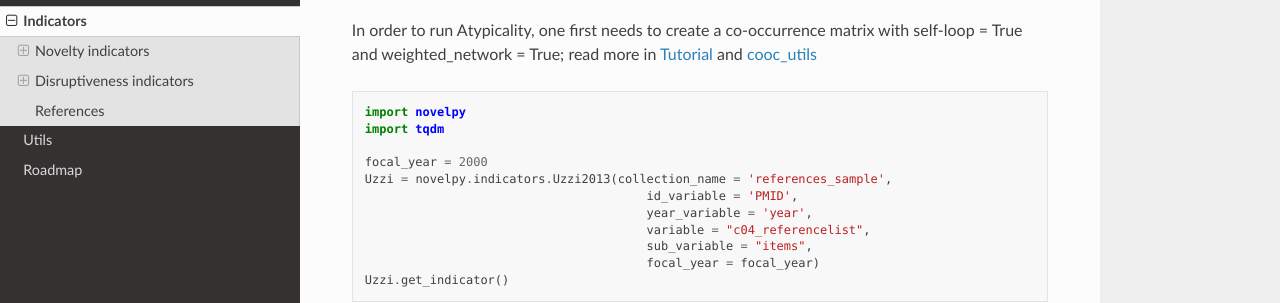
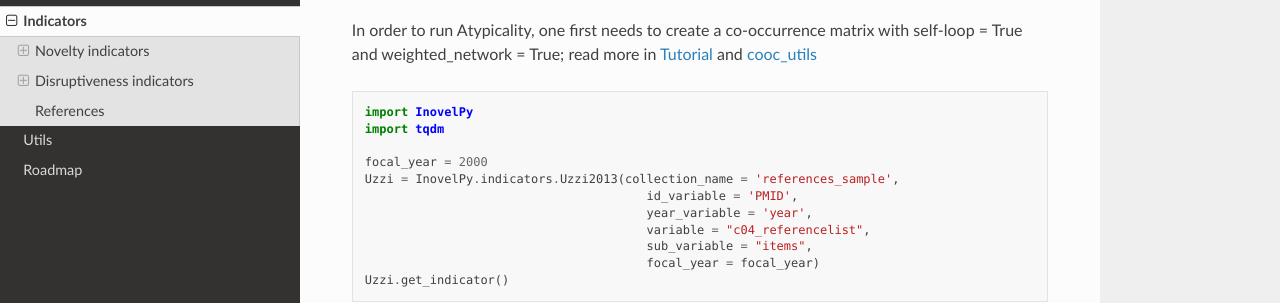
Before and after one commit to metalearning-ibrahimy/InovelPy, a Sphinx documentation site: the page built from docs/source/indicators.rst, in a window 1280 px wide and 900 px high, scrolled down 1839 px. Shown: the part 155-458 px from the top of the window. Built offline with Sphinx 7.4.7 and the Read the Docs theme 2.0.0, drawn with Linux system fonts in a browser that asks for light colours; cross-references to code outside the pages are shown as plain code; some of the changed text lies outside the part shown.

Commit message:
Update indicators.rst

```diff
--- a/docs/source/indicators.rst
+++ b/docs/source/indicators.rst
@@ -59,11 +59,11 @@ In order to run Atypicality, one first needs to create a co-occurrence matrix wi
 
 .. code-block:: python
 
-   import novelpy
+   import InovelPy
    import tqdm
 
    focal_year = 2000
-   Uzzi = novelpy.indicators.Uzzi2013(collection_name = 'references_sample',
+   Uzzi = InovelPy.indicators.Uzzi2013(collection_name = 'references_sample',
                                           id_variable = 'PMID',
                                           year_variable = 'year',
                                           variable = "c04_referencelist",
@@ -115,7 +115,7 @@ In order to run this novelty indicator you first need to create a co-occurence m
 
    focal_year = 2000
 
-   Foster = novelpy.indicators.Foster2015(collection_name = 'references_sample',
+   Foster = InovelPy.indicators.Foster2015(collection_name = 'references_sample',
                                           id_variable = 'PMID',
                                           year_variable = 'year',
                                           variable = "c04_referencelist",
@@ -165,11 +165,11 @@ In order to run "commonness" you first need to create a co-occurrence matrix wit
 
 .. code-block:: python
 
-   import novelpy
+   import InovelPy
 
    focal_year = 2000
 
-   Lee = novelpy.indicators.Lee2015(collection_name = 'references_sample',
+   Lee = InovelPy.indicators.Lee2015(collection_name = 'references_sample',
                                           id_variable = 'PMID',
                                           year_variable = 'year',
                                           variable = "c04_referencelist",
@@ -220,11 +220,11 @@ In order to run the indicator, one first needs to create a co-occurrence matrix
 
 .. code-block:: python
 
-   import novelpy
+   import InovelPy
 
    focal_year = 2000
 
-   Wang = novelpy.indicators.Wang2017(collection_name = 'references_sample',
+   Wang = InovelPy.indicators.Wang2017(collection_name = 'references_sample',
                                           id_variable = 'PMID',
                                           year_variable = 'year',
                                           variable = "c04_referencelist",
@@ -279,10 +279,10 @@ In order to run the indicator you first need to embed articles using the functio
 
 .. code-block:: python
 
-   import novelpy
+   import InovelPy
 
    focal_year = 2000
-   shibayama = novelpy.indicators.Shibayama2021(
+   shibayama = InovelPy.indicators.Shibayama2021(
       collection_name = 'Citation_net_sample',
       collection_embedding_name = 'embedding',
       id_variable = 'PMID',
@@ -335,11 +335,11 @@ All indicators are computed at the same time, one need to run the following comm
 .. code-block:: python
 
 
-   import novelpy
+   import InovelPy
 
    focal_year = 2000
 
-   disruptiveness = novelpy.Disruptiveness(
+   disruptiveness = InovelPy.Disruptiveness(
      collection_name = 'Citation_net_sample_cleaned',
      focal_year = year,
      id_variable = 'PMID',
```
